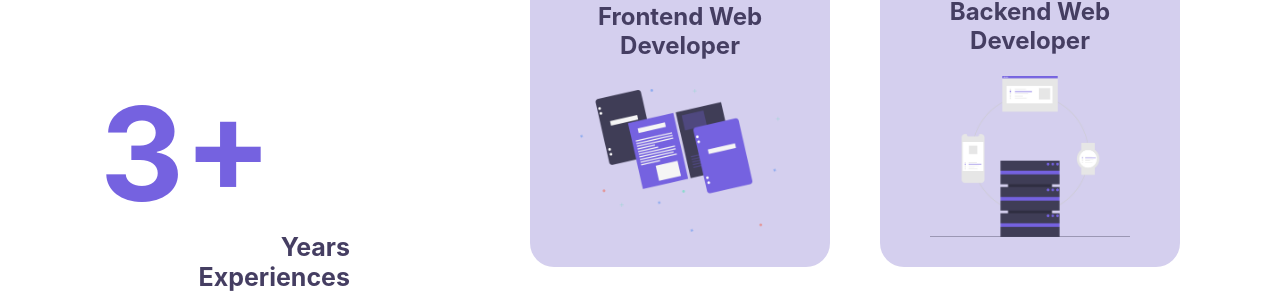
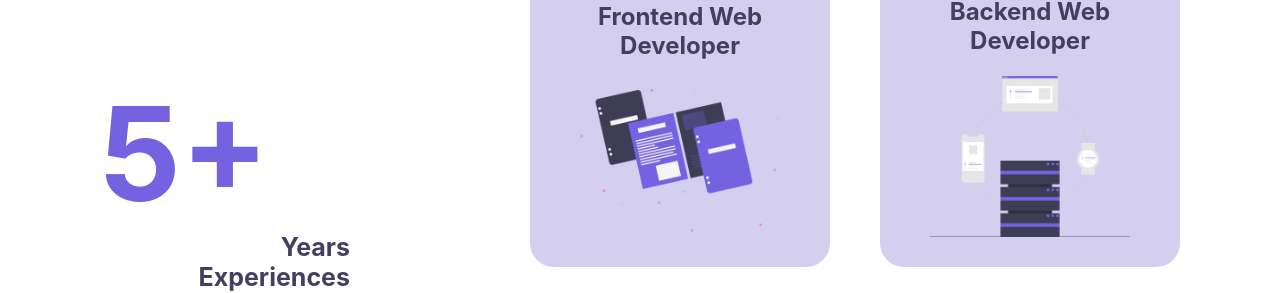
Before and after one commit to henriquebarrosx/Portfolio, a Next.js app: page / in a window 1280 px wide. Shown: the part 2069-2362 px from the top of the page. Built offline with nearby package versions, Linux system fonts and the light colour scheme.

Commit message:
Atualiza tempo de experiência

```diff
--- a/components/Experiences/index.js
+++ b/components/Experiences/index.js
@@ -28,7 +28,7 @@ function LeftSide() {
   return (
     <LeftSideStyle>
       <TextContainer>
-        <h1>3+</h1>
+        <h1>5+</h1>
         <div>
           <h2>Years</h2>
           <h2>Experiences</h2>
```
